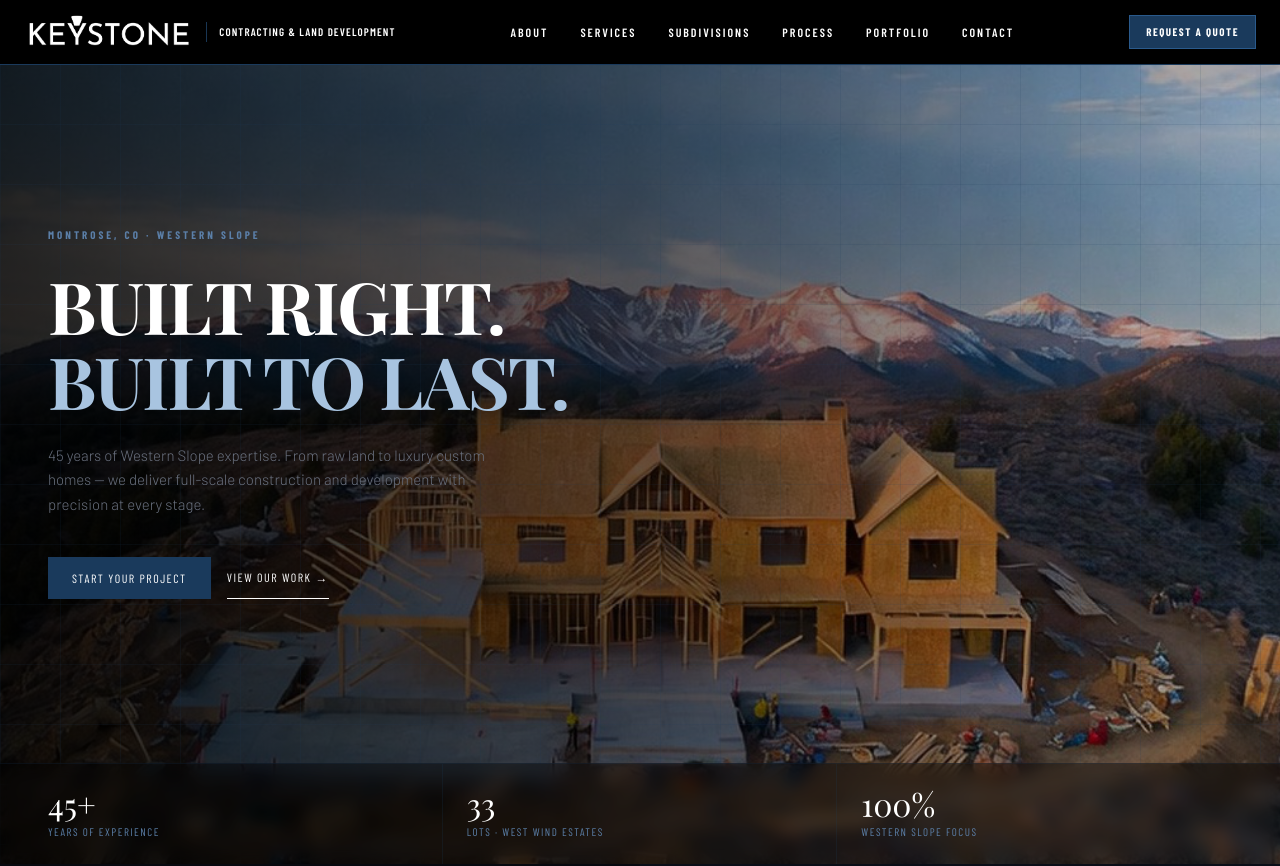
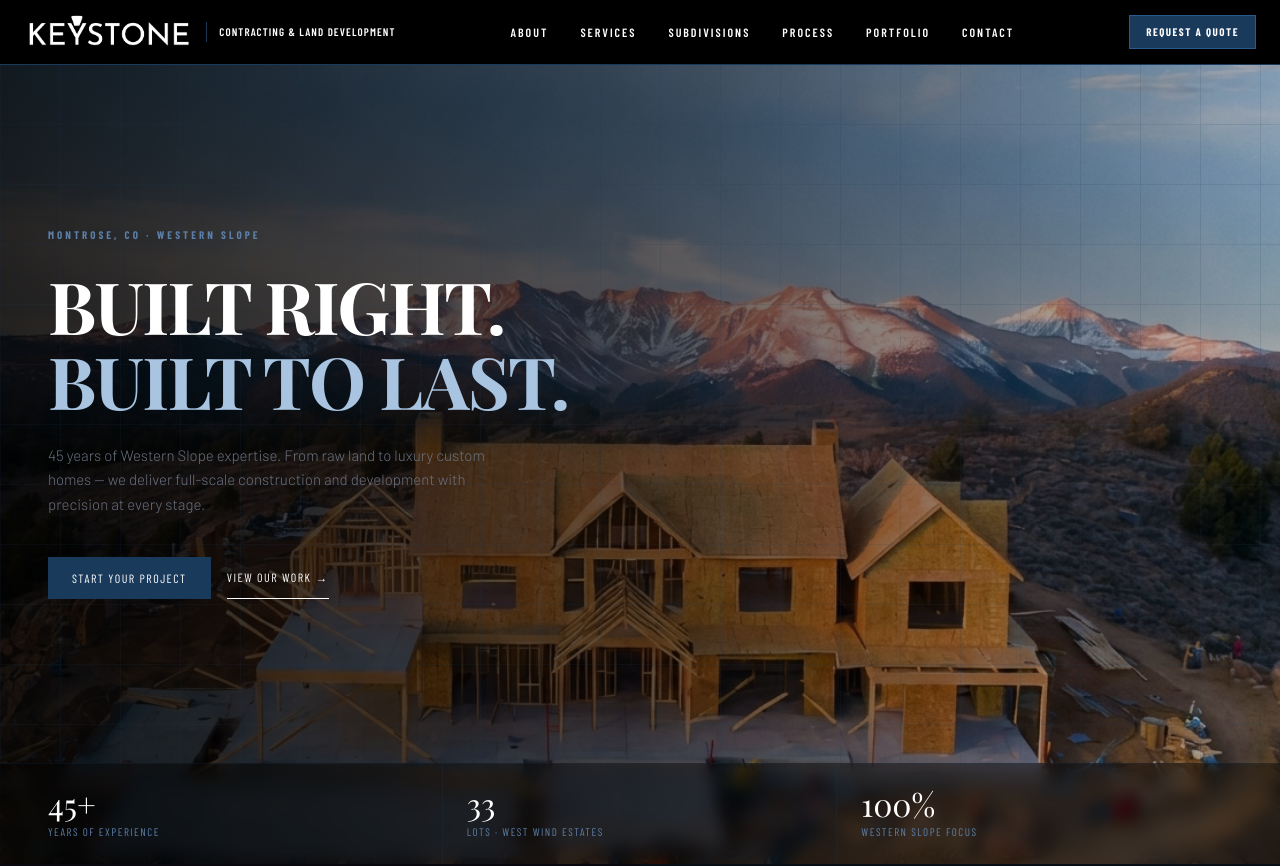
Before and after one commit to alicdesigner-create/keystone-contracting, a Next.js app: page / in a window 1280 px wide. Shown: the top 866 px of the page. Built offline with nearby package versions, Linux system fonts and the light colour scheme.

Commit message:
feat: update hero background image to new version (png)

```diff
--- a/src/components/Hero.tsx
+++ b/src/components/Hero.tsx
@@ -9,7 +9,7 @@ export default function Hero() {
       {/* Background image */}
       <div className="absolute inset-0 z-0">
         <Image
-          src="/images/hero-bg.jpg"
+          src="/images/hero-bg.png"
           alt="Keystone Contracting — Western Slope construction"
           fill
           priority
```
Also changed, not shown: public/images/hero-bg.jpg (deleted), public/images/hero-bg.png (added).
